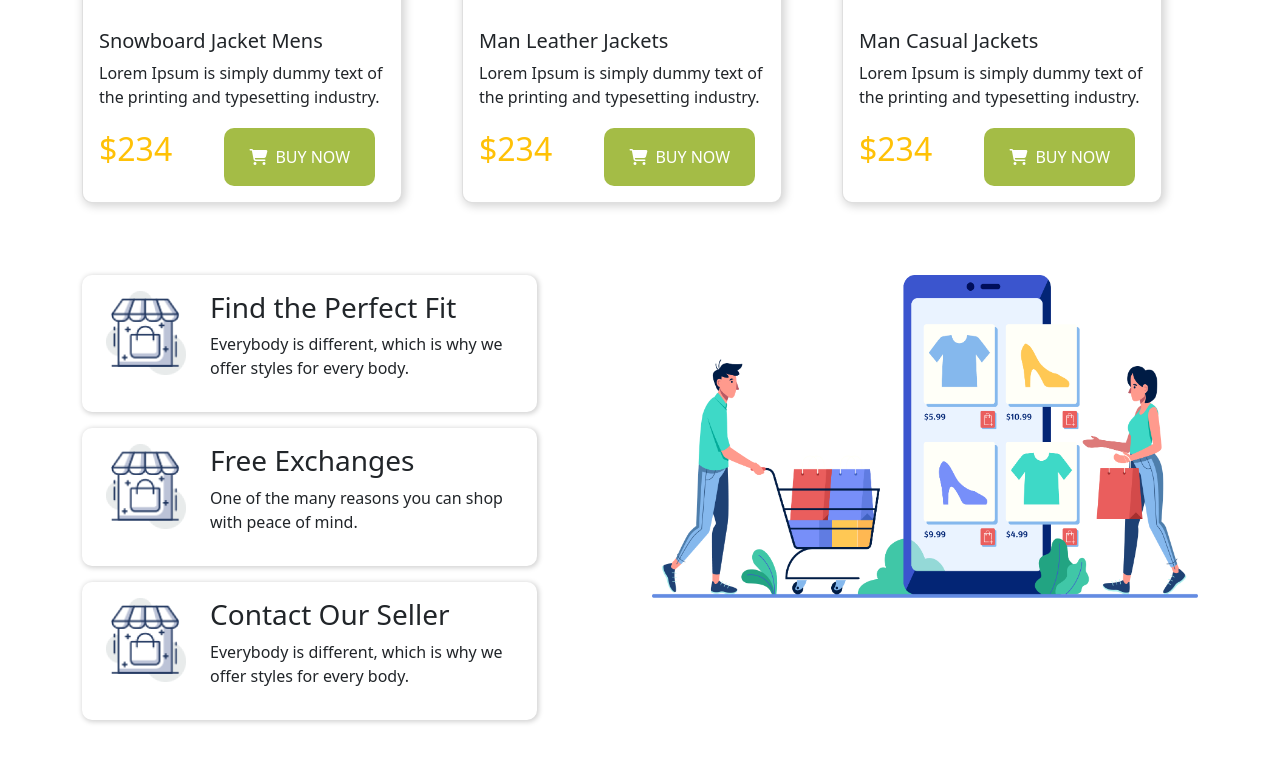
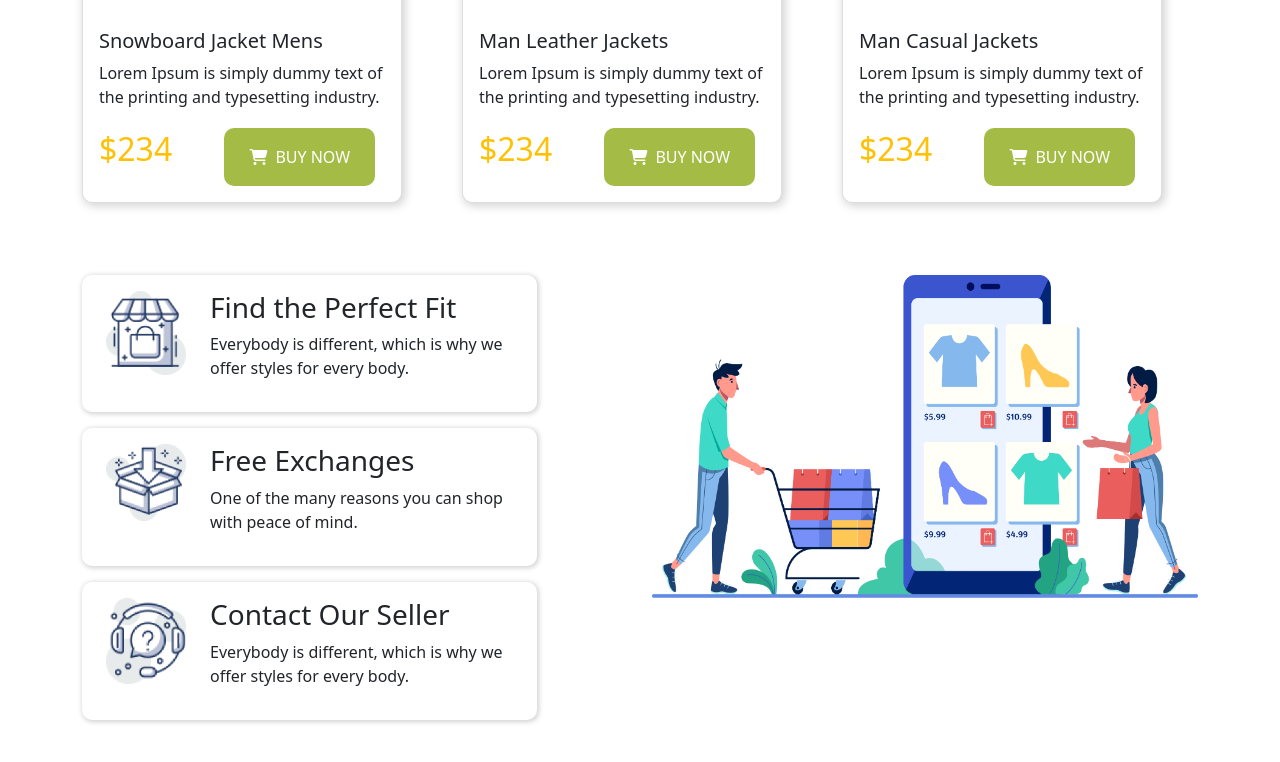
Before and after one commit to Nahid30/Penguin-Project, a plain HTML site: page index.html in a window 1280 px wide. Shown: the part 1916-2678 px from the top of the page. Drawn offline with Linux system fonts and the light colour scheme.

Commit message:
final submit

```diff
--- a/index.html
+++ b/index.html
@@ -221,7 +221,7 @@
 
                         <div class=" d-flex col-lg-10 py-3 my-3" style="box-shadow: 1px 1px 5px 1px lightgrey; border-radius: 10px;">
                             <div class="mx-4">
-                                <img width="80px" src="images/house.png" alt="">
+                                <img width="80px" src="images/box.png" alt="">
                             </div>
                             <div>
                                 <h3>Free Exchanges</h3>
@@ -233,7 +233,7 @@
 
                         <div class=" d-flex col-lg-10 py-3" style="box-shadow: 1px 1px 5px 1px lightgrey; border-radius: 10px;">
                             <div class="mx-4">
-                                <img width="80px" src="images/house.png" alt="">
+                                <img width="80px" src="images/question.png" alt="">
                             </div>
                             <div>
                                 <h3>Contact Our Seller</h3>
```
